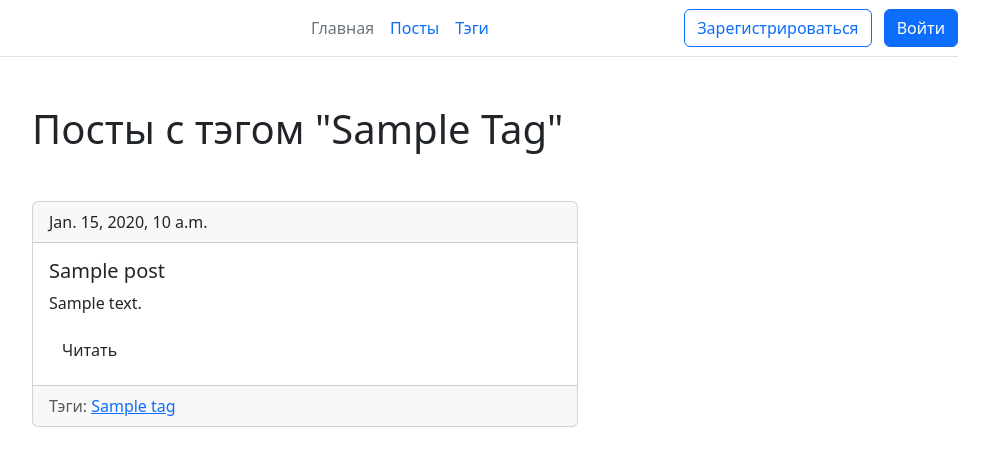
After one commit to synthematik/django_blog, a Django app: template templates/blog/tag_detail.html in a window 1280 px wide. The commit adds this page. Shown: the top 466 px of the page, without its empty margins (240-1229 px from the left). Run offline with Django 4.2, Linux system fonts and the light colour scheme; the template is opened without the code that fills it: most values are stand-ins (such as "Sample title", 1, 10 or a date in 2020); parts of the project's set-up code (start-up, migrations or seed data) failed here and were passed over.

Commit message:
Added html for a 'Tags, Post' pages

```diff
--- /dev/null
+++ b/templates/blog/includes/post_card_template.html
@@ -0,0 +1,19 @@
+<div class="card mb-5">
+    <div class="card-header">
+        {{ post.date_pub }}
+    </div>
+    <div class="card-body">
+        <h5 class="card-title">{{ post.title }}</h5>
+        <p class="card-text">{{ post.body | truncatewords:15 }}</p>
+        <a href="{{ post.get_absolute_url }}" class="btn btn-lite">Читать</a>
+    </div>
+
+    <div class="card-footer text-body-secondary">
+        Тэги:
+        {% for tag in post.tags.all %}
+            <a href="{{ tag.get_absolute_url }}">{{ tag.title }}</a>
+
+        {% endfor %}
+    </div>
+
+</div>
--- /dev/null
+++ b/templates/blog/tag_detail.html
@@ -0,0 +1,19 @@
+{% extends 'base.html' %}
+
+{% block title %}
+
+    {{ tag.title }} - {{ block.super }}
+
+{% endblock %}
+
+{% block body %}
+
+    <h1 class="mb-5">Посты с тэгом "{{ tag.title|title }}"</h1>
+
+    {% for post in tag.posts.all %}
+
+        {% include 'blog/includes/post_card_template.html' %}
+
+    {% endfor %}
+
+{% endblock %}
```
Also changed, not shown: templates/blog/base_blog.html (+7 -2 lines), templates/blog/post_detail.html (added, +16 -0 lines), templates/blog/tags_list.html (added, +18 -0 lines).
